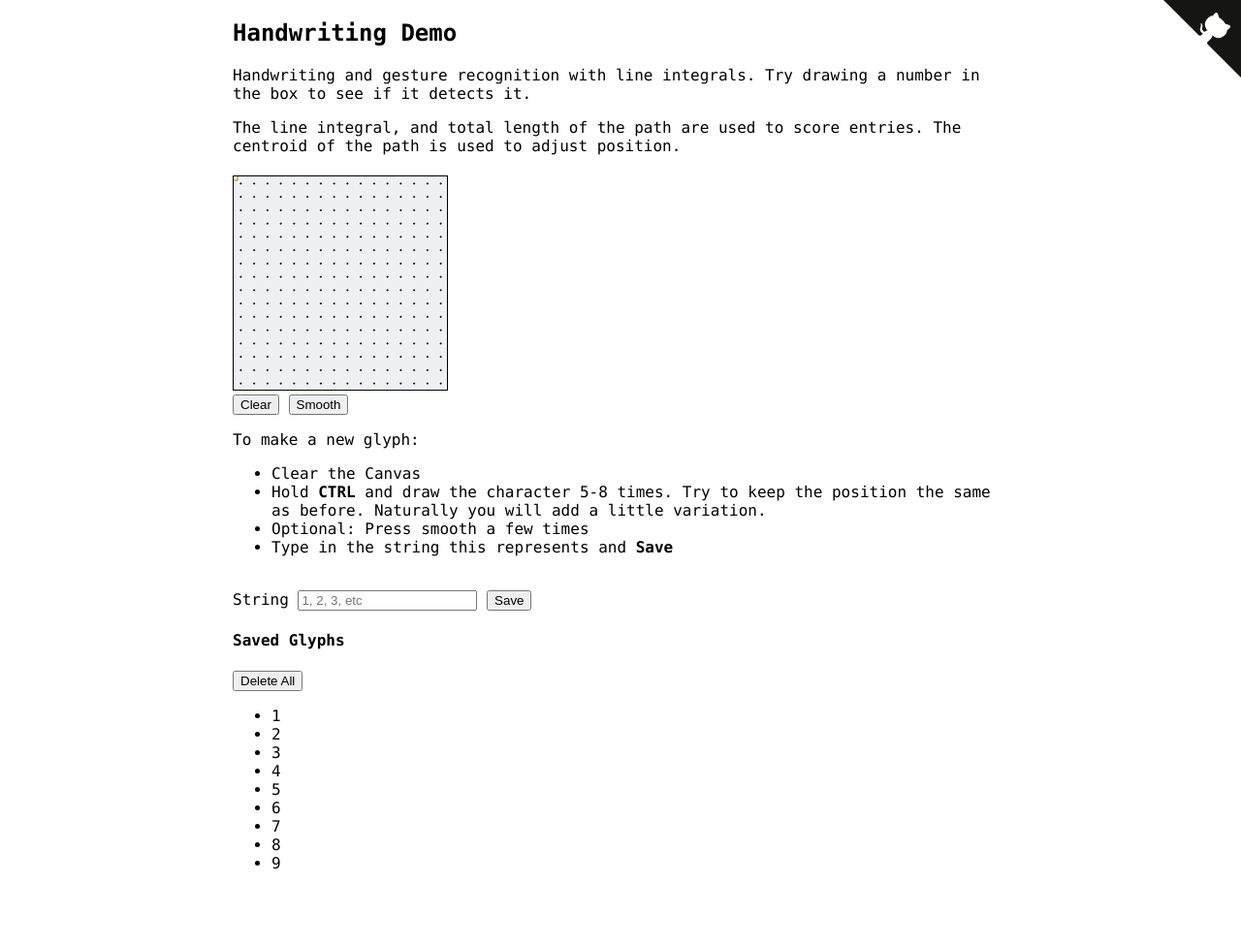
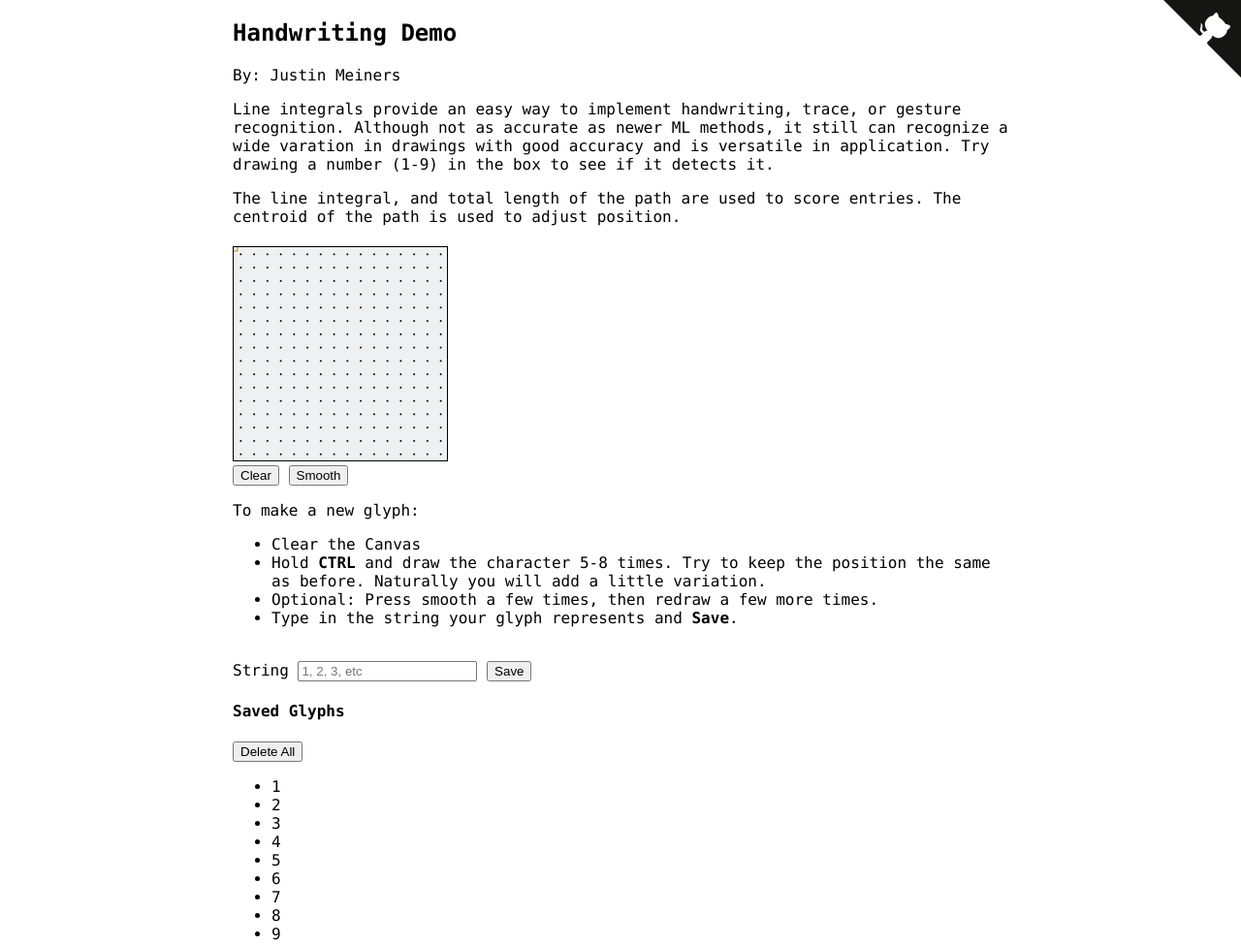
Before and after one commit to justinmeiners/gesture-recognition, a plain HTML site: page index.html in a window 1280 px wide. Shown: the whole page at 97% size. Before the commit the page ends 916 px from the top, so only its background shows below. Drawn offline with Linux system fonts and the light colour scheme.

Commit message:
clarified instructions

```diff
--- a/index.html
+++ b/index.html
@@ -26,11 +26,14 @@
     <body>
         <div id="content">
             <h2>Handwriting Demo</h2>
+            By: Justin Meiners
 
             <p>
+                Line integrals provide an easy way to implement handwriting, trace, or gesture recognition.
+                Although not as accurate as newer ML methods, it still can recognize a wide
+                varation in drawings with good accuracy and is versatile in application.
 
-                Handwriting and gesture recognition with line integrals.
-                Try drawing a number in the box to see if it detects it.
+                Try drawing a number (1-9) in the box to see if it detects it.
            </p>
 
             <p>
@@ -54,8 +57,8 @@
                     <li> Hold <b>CTRL</b> and draw the character 5-8 times.
 Try to keep the position the same as before. Naturally you will add a little variation.
 
-                    <li> Optional: Press smooth a few times </li>
-                    <li> Type in the string this represents and <b>Save</b></li>
+                    <li> Optional: Press smooth a few times, then redraw a few more times. </li>
+                    <li> Type in the string your glyph represents and <b>Save</b>.</li>
                 </ul>
             </p>
 
```
